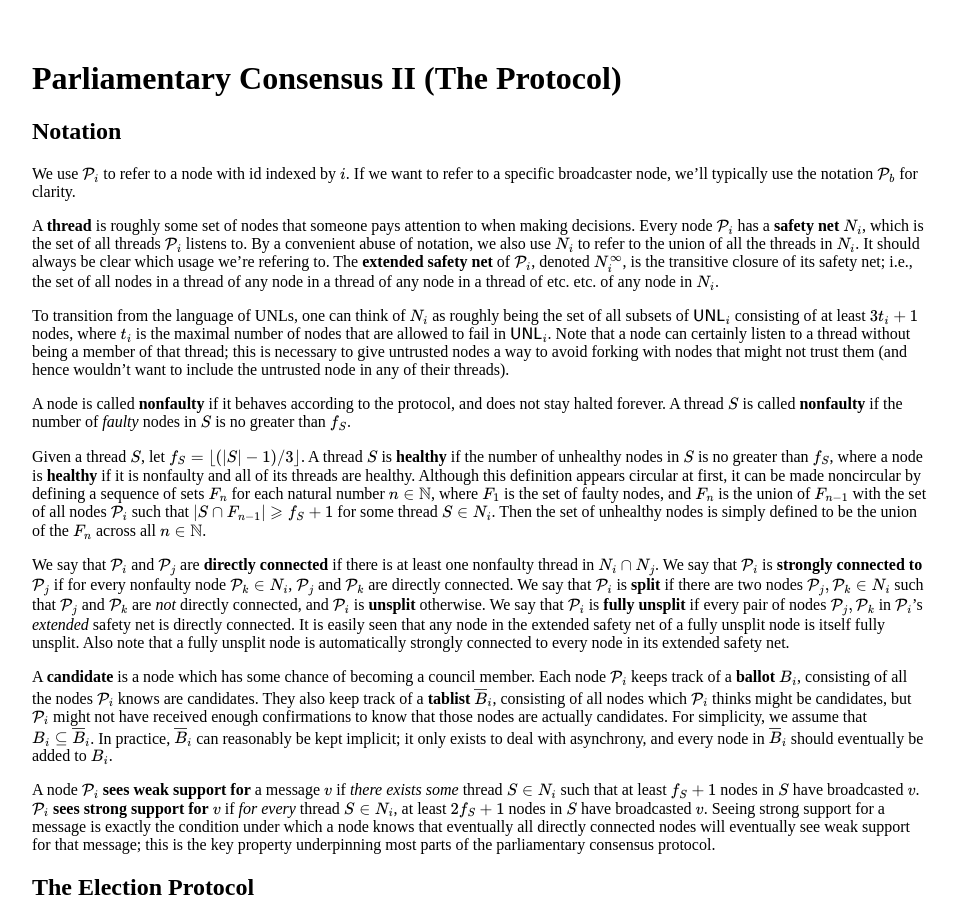
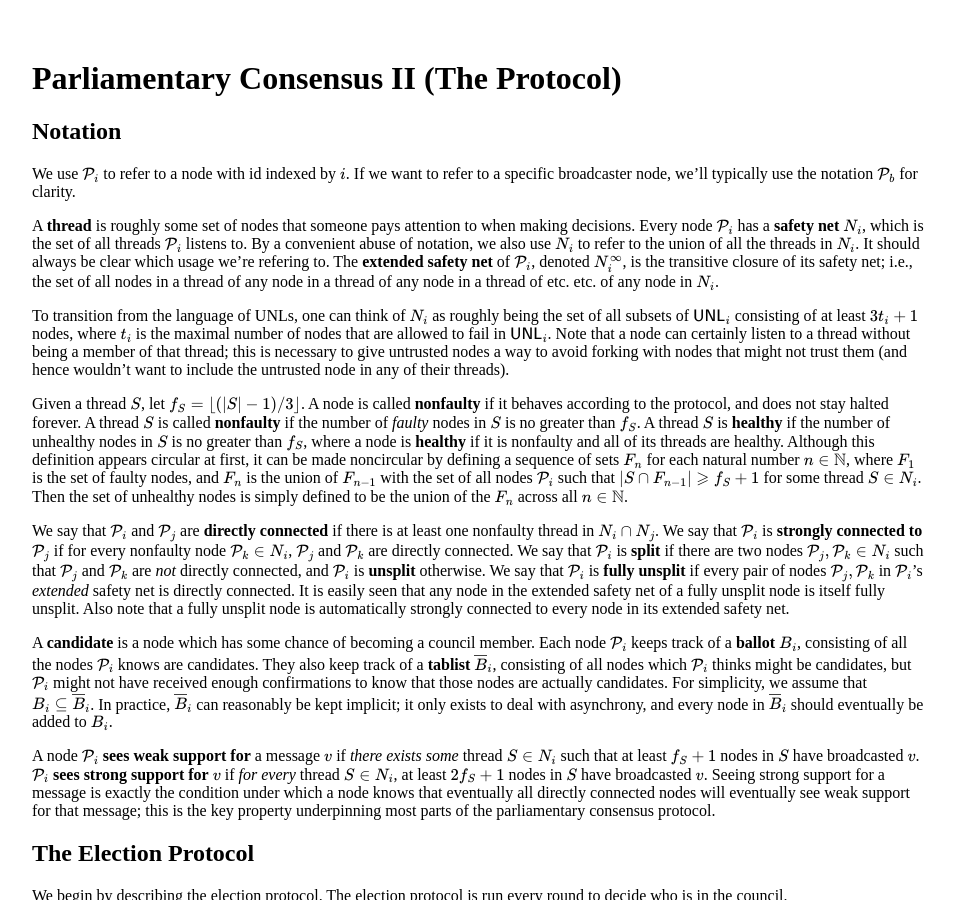
Before and after one commit to ChronusZ/chronusz.github.io, a Jekyll site: the page built from _posts/2017-07-20-parliamentary-consensus-ii.md, in a window 1280 px wide and 900 px high. Shown: the whole window, without its empty margins (160-1118 px from the left). Built offline with Jekyll 4.4.1, drawn with Linux system fonts in a browser that asks for light colours; formulas are drawn with MathJax 3.

```diff
--- a/_posts/2017-07-20-parliamentary-consensus-ii.md
+++ b/_posts/2017-07-20-parliamentary-consensus-ii.md
@@ -15,9 +15,7 @@ A **thread** is roughly some set of nodes that someone pays attention to when ma
 
 To transition from the language of UNLs, one can think of $$N_i$$ as roughly being the set of all subsets of $$\mathsf{UNL}_i$$ consisting of at least $$3t_i+1$$ nodes, where $$t_i$$ is the maximal number of nodes that are allowed to fail in $$\mathsf{UNL}_i$$. Note that a node can certainly listen to a thread without being a member of that thread; this is necessary to give untrusted nodes a way to avoid forking with nodes that might not trust them (and hence wouldn't want to include the untrusted node in any of their threads).
 
-A node is called **nonfaulty** if it behaves according to the protocol, and does not stay halted forever. A thread $$S$$ is called **nonfaulty** if the number of *faulty* nodes in $$S$$ is no greater than $$f_S$$.
-
-Given a thread $$S$$, let $$f_S=\lfloor(\vert S\vert-1)/3\rfloor$$. A thread $$S$$ is **healthy** if the number of unhealthy nodes in $$S$$ is no greater than $$f_S$$, where a node is **healthy** if it is nonfaulty and all of its threads are healthy. Although this definition appears circular at first, it can be made noncircular by defining a sequence of sets $$F_n$$ for each natural number $$n\in\mathbb{N}$$, where $$F_1$$ is the set of faulty nodes, and $$F_n$$ is the union of $$F_{n-1}$$ with the set of all nodes $$\mathcal{P}_i$$ such that $$\vert S\cap F_{n-1}\vert\geqslant f_S+1$$ for some thread $$S\in N_i$$. Then the set of unhealthy nodes is simply defined to be the union of the $$F_n$$ across all $$n\in\mathbb{N}$$.
+Given a thread $$S$$, let $$f_S=\lfloor(\vert S\vert-1)/3\rfloor$$. A node is called **nonfaulty** if it behaves according to the protocol, and does not stay halted forever. A thread $$S$$ is called **nonfaulty** if the number of *faulty* nodes in $$S$$ is no greater than $$f_S$$. A thread $$S$$ is **healthy** if the number of unhealthy nodes in $$S$$ is no greater than $$f_S$$, where a node is **healthy** if it is nonfaulty and all of its threads are healthy. Although this definition appears circular at first, it can be made noncircular by defining a sequence of sets $$F_n$$ for each natural number $$n\in\mathbb{N}$$, where $$F_1$$ is the set of faulty nodes, and $$F_n$$ is the union of $$F_{n-1}$$ with the set of all nodes $$\mathcal{P}_i$$ such that $$\vert S\cap F_{n-1}\vert\geqslant f_S+1$$ for some thread $$S\in N_i$$. Then the set of unhealthy nodes is simply defined to be the union of the $$F_n$$ across all $$n\in\mathbb{N}$$.
 
 We say that $$\mathcal{P}_i$$ and $$\mathcal{P}_j$$ are **directly connected** if there is at least one nonfaulty thread in $$N_i\cap N_j$$. We say that $$\mathcal{P}_i$$ is **strongly connected to** $$\mathcal{P}_j$$ if for every nonfaulty node $$\mathcal{P}_k\in N_i$$, $$\mathcal{P}_j$$ and $$\mathcal{P}_k$$ are directly connected. We say that $$\mathcal{P}_i$$ is **split** if there are two nodes $$\mathcal{P}_j,\mathcal{P}_k\in N_i$$ such that $$\mathcal{P}_j$$ and $$\mathcal{P}_k$$ are *not* directly connected, and $$\mathcal{P}_i$$ is **unsplit** otherwise. We say that $$\mathcal{P}_i$$ is **fully unsplit** if every pair of nodes $$\mathcal{P}_j,\mathcal{P}_k$$ in $$\mathcal{P}_i$$'s *extended* safety net is directly connected. It is easily seen that any node in the extended safety net of a fully unsplit node is itself fully unsplit. Also note that a fully unsplit node is automatically strongly connected to every node in its extended safety net.
 
```
